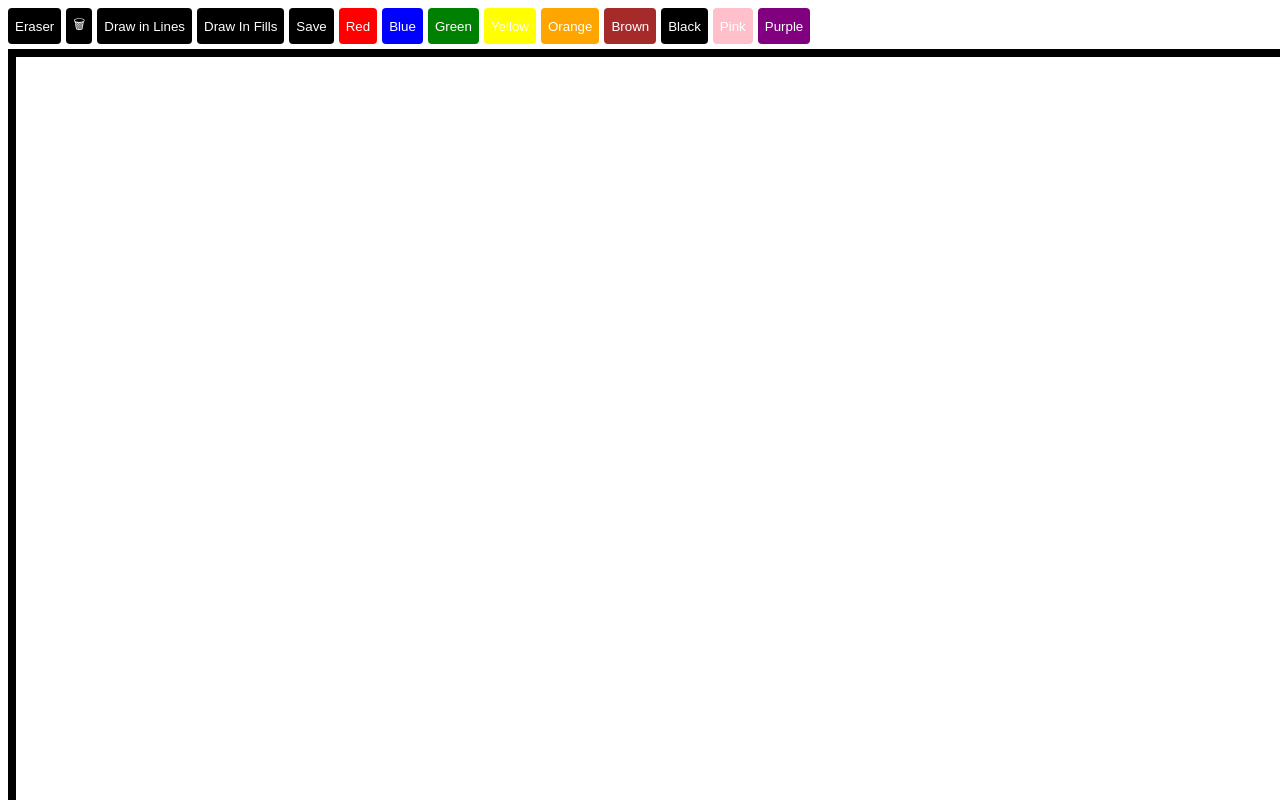
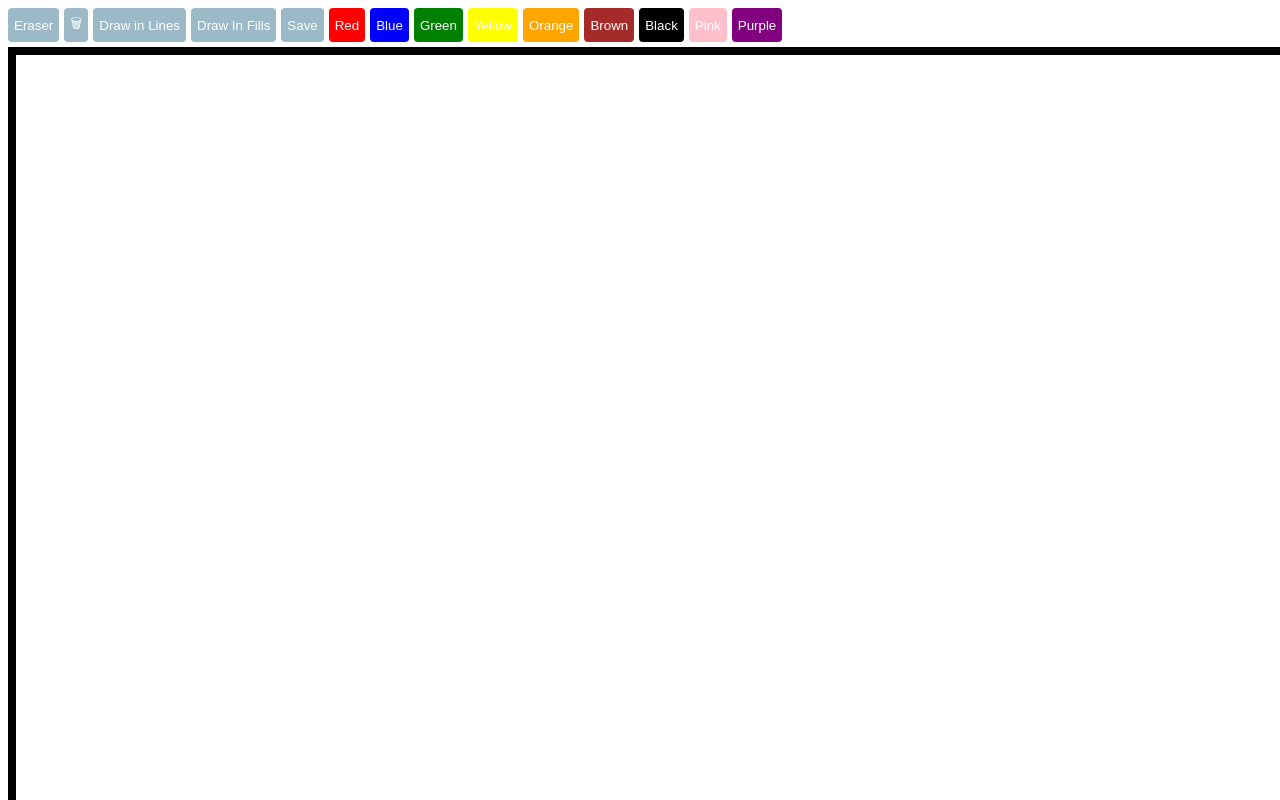
Before and after one commit to Sirbucket/drawingapplet, a website built with Vite: page index.html in a window 1280 px wide. Shown: the top 800 px of the page. Built offline with nearby package versions, Linux system fonts and the light colour scheme.

Commit message:
Updated buttons

```diff
--- a/style.css
+++ b/style.css
@@ -1,5 +1,5 @@
 #app {
-  font-family: "Calibri", Calibri;
+  font-family: "Calibri";
   -webkit-font-smoothing: subpixel-antialiased;
   -moz-osx-font-smoothing: auto;
   text-align: center;
@@ -17,11 +17,11 @@
 }
 
 button {
-  padding : 5px;
+  padding : 4px;
   border-radius: 4px;
   border-color: transparent;
-  background-color: black;
-  color: white;
+  background-color: rgb(155, 185, 199);
+  color: rgb(255, 255, 255);
 }
 
 button:hover {
```
